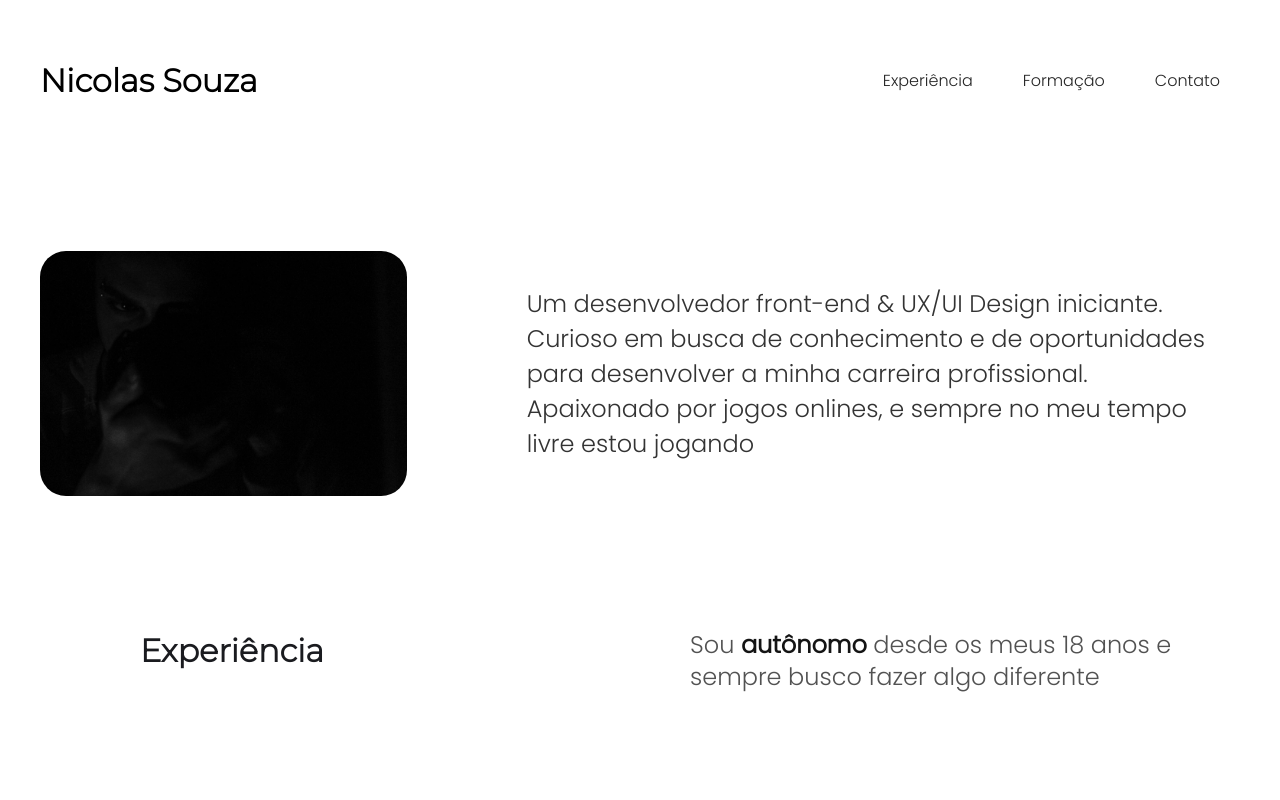
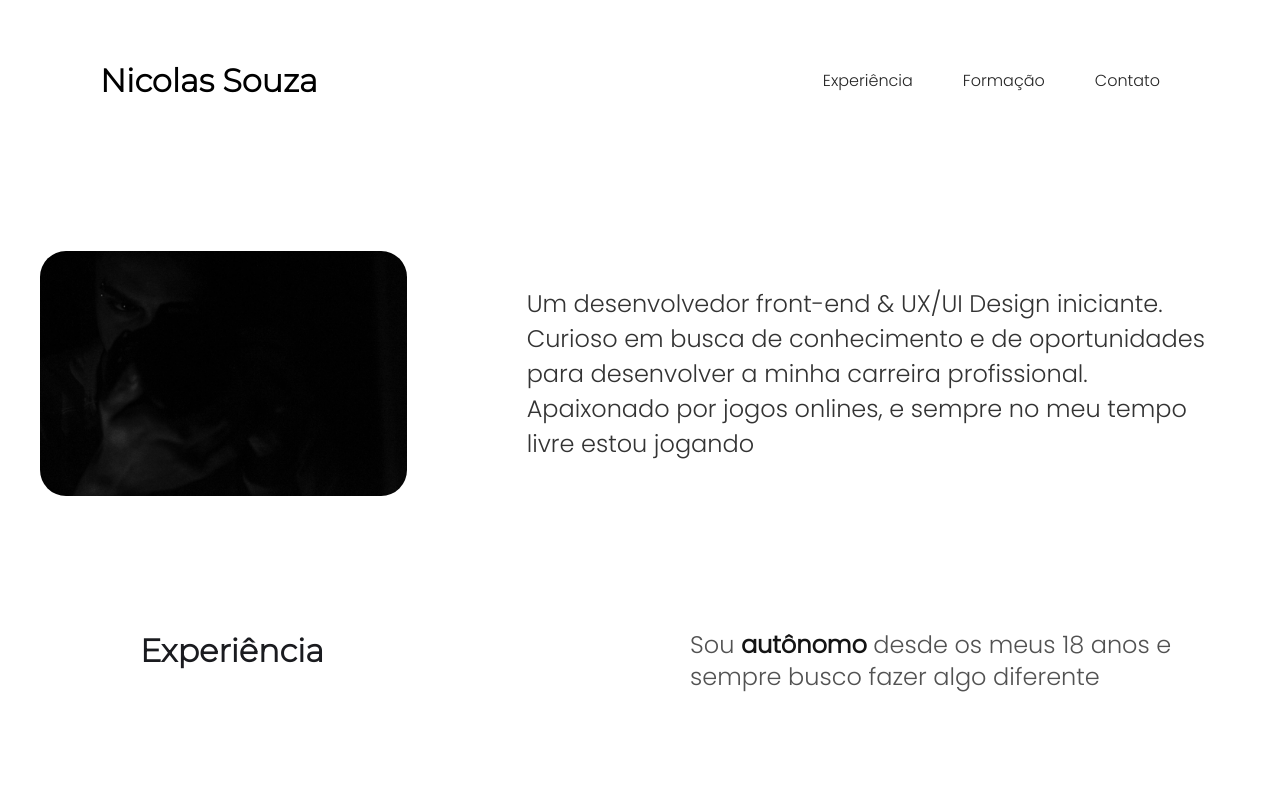
Before and after one commit to Nasargiell/Nasargiell.github.io, a plain HTML site: page index.html in a window 1280 px wide. Shown: the top 800 px of the page. Drawn offline with Linux system fonts and the light colour scheme.

Commit message:
Update style.css

```diff
--- a/style.css
+++ b/style.css
@@ -97,7 +97,7 @@ a {
 
 }
 
-@media (max-width: 400px) {
+@media (max-width: 800px) {
     .introducao {
         grid-template-columns: 1fr;
     }
@@ -113,7 +113,7 @@ a {
 /*Menu*/
 
 .topo {
-    max-width: 1200px;
+    max-width: 1080px;
     padding: 40px 20px;
     margin: 0 auto;
     display: flex;
```
